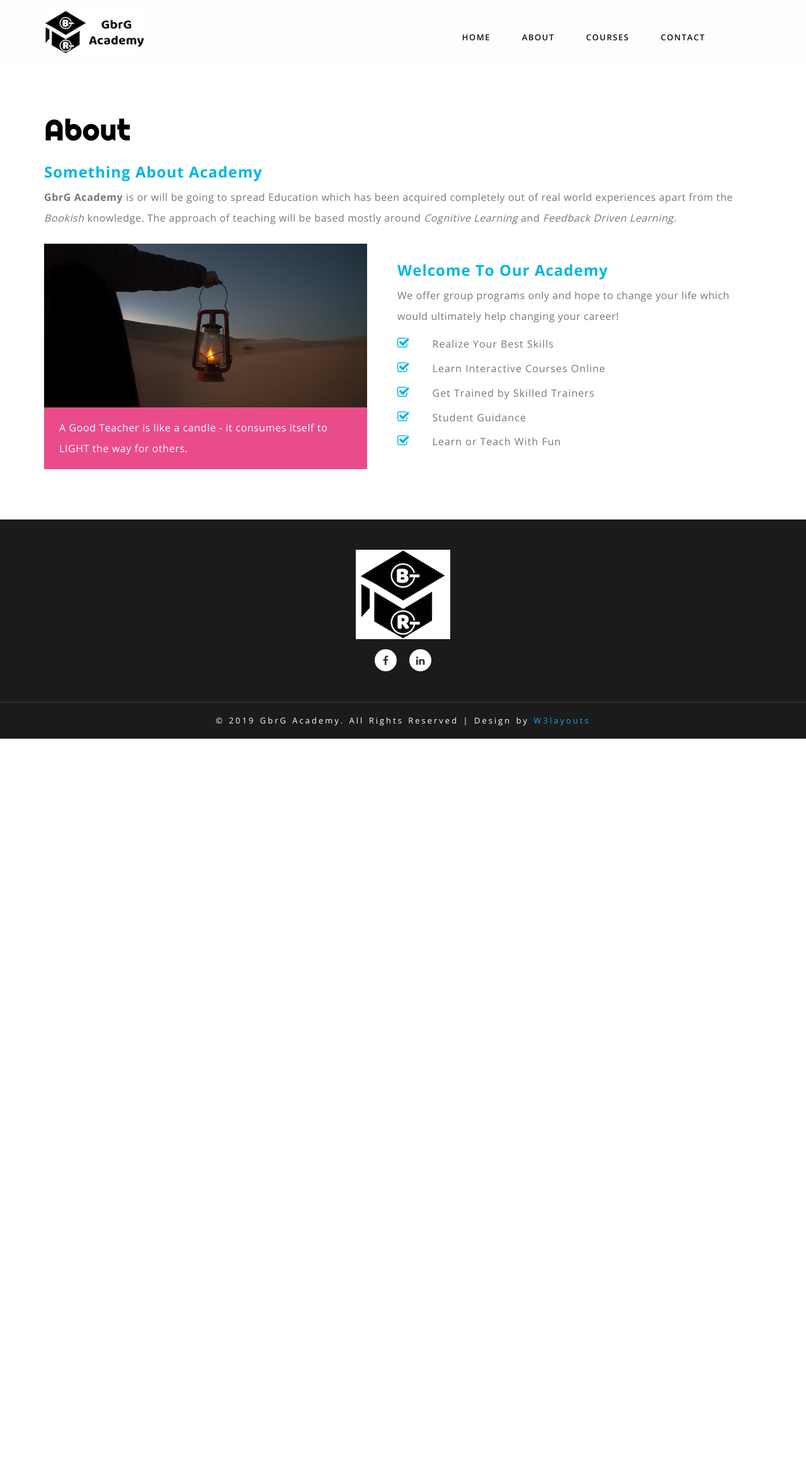
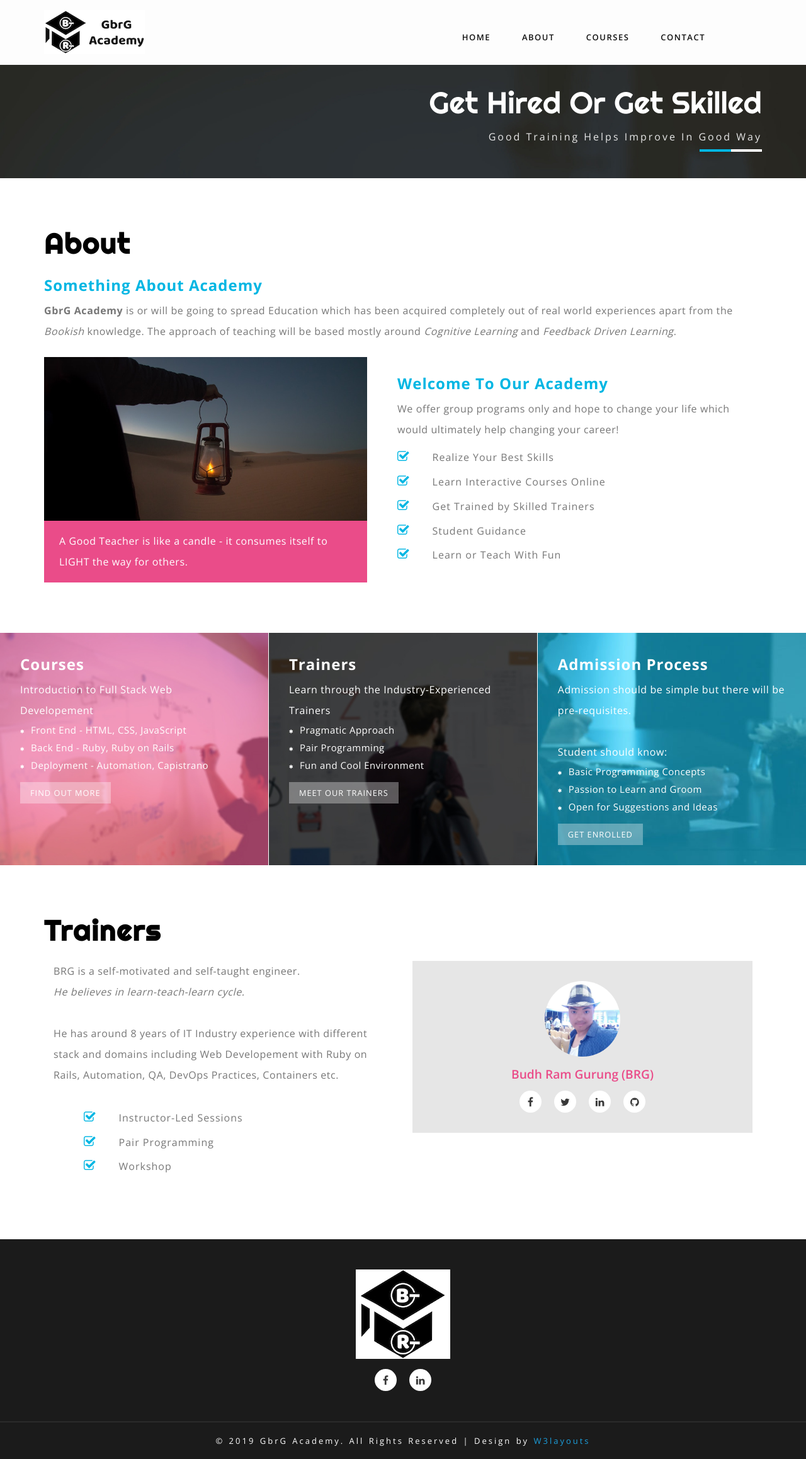
Before and after one commit to gbrgacademy/gbrgacademy.github.io, a Jekyll site: the page built from about.html, in a window 1280 px wide. Shown: the whole page at 63% size. Built offline with Jekyll 4.4.1, drawn with Linux system fonts in a browser that asks for light colours; before the commit the page ends 1173 px from its top, so only the background shows below that.

Commit message:
Updated About page with first trainer

```diff
--- a/_sass/site.scss
+++ b/_sass/site.scss
@@ -997,7 +997,7 @@ select#country1,
 
 .login-social-grids ul li a i.fa.fa-facebook,
 .login-social-grids ul li a i.fa.fa-twitter,
-.login-social-grids ul li a i.fa.fa-rss {
+.login-social-grids ul li a i.fa.fa-rss, {
 	height: 35px;
 	width: 35px;
 	border: solid 2px #212121;
@@ -1573,7 +1573,7 @@ h3.subheading-wthree {
 .team-left p:nth-child(even) {
 	background: #b5b5b5;
 	padding: .5em 1em;
-	text-align: right;
+	text-align: justify;
 	margin: 1em 0;
 	color: #fff;
 }
@@ -2598,7 +2598,8 @@ h2.typoh2 {
 
 .social-icons-agileits ul li a span.fa.fa-facebook,
 .social-icons-agileits ul li a span.fa.fa-twitter,
-.social-icons-agileits ul li a span.fa.fa-linkedin {
+.social-icons-agileits ul li a span.fa.fa-linkedin,
+.social-icons-agileits ul li a span.fa.fa-github {
 	height: 35px;
 	width: 35px;
 	background: #FFFFFF;
@@ -2627,7 +2628,12 @@ h2.typoh2 {
 }
 
 .social-icons-agileits ul li a span.fa.fa-linkedin:hover {
-	background: #dd4b39;
+	background: #0077B5;
+	color: #FFFFFF;
+}
+
+.social-icons-agileits ul li a span.fa.fa-github:hover {
+	background: #24292e;
 	color: #FFFFFF;
 }
 
--- a/about.html
+++ b/about.html
@@ -3,5 +3,90 @@ layout: default
 title: About
 permalink: /about/
 ---
+<div id="about-page">
 
-{% include about-trailer.html %}
+  {% include banner.html %}
+  {% include about-trailer.html %}
+
+  <!-- about-mid -->
+  <div class="about-mid">
+    <div class="mid-info">
+      <h3 class="subheading-wthree white-clr">Courses</h3>
+      <p class="paragraph-agileinfo white-clr">
+        Introduction to Full Stack Web Developement
+      </p>
+      <ul>
+        <li><span class="fa fa-asterisk" aria-hidden="true"></span>Front End - HTML, CSS, JavaScript</li>
+        <li><span class="fa fa-asterisk" aria-hidden="true"></span>Back End - Ruby, Ruby on Rails</li>
+        <li><span class="fa fa-asterisk" aria-hidden="true"></span>Deployment - Automation, Capistrano</li>
+      </ul>
+      <a href="/courses">Find out more</a>
+    </div>
+    <div class="mid-info">
+      <h3 class="subheading-wthree white-clr">Trainers</h3>
+      <p class="paragraph-agileinfo white-clr">
+        Learn through the Industry-Experienced Trainers
+      </p>
+      <ul>
+        <li><span class="fa fa-asterisk" aria-hidden="true"></span>Pragmatic Approach</li>
+        <li><span class="fa fa-asterisk" aria-hidden="true"></span>Pair Programming</li>
+        <li><span class="fa fa-asterisk" aria-hidden="true"></span>Fun and Cool Environment</li>
+      </ul>
+      <a href="#team" class="scroll">Meet our trainers</a>
+    </div>
+    <div class="mid-info">
+      <h3 class="subheading-wthree white-clr">Admission process</h3>
+      <p class="paragraph-agileinfo white-clr">
+        Admission should be simple but there will be pre-requisites.
+        <br><br>
+        Student should know:
+      </p>
+      <ul>
+        <li><span class="fa fa-asterisk" aria-hidden="true"></span>Basic Programming Concepts</li>
+        <li><span class="fa fa-asterisk" aria-hidden="true"></span>Passion to Learn and Groom</li>
+        <li><span class="fa fa-asterisk" aria-hidden="true"></span>Open for Suggestions and Ideas</li>
+      </ul>
+      <a href="/enroll">Get enrolled</a>
+    </div>
+  </div>
+  <!--// about-mid -->
+  <!-- Team -->
+  <div class="team-section" id="team">
+    <div class="container">
+      <h5 class="main-w3l-title">Trainers</h5>
+      <div class="col-md-6 team-left">
+        <p class="paragraph-agileinfo">
+          BRG is a self-motivated and self-taught engineer.
+          <br>
+          <i>He believes in learn-teach-learn cycle.</i>
+          <br>
+          <br>
+          He has around 8 years of IT Industry experience with different stack and domains
+          including Web Developement with Ruby on Rails, Automation, QA, DevOps Practices, Containers etc.
+        </p>
+        <div class="about-w3ls-right">
+          <ul>
+            <li><span class="fa fa-check-square-o" aria-hidden="true"></span></span>Instructor-Led Sessions</li>
+            <li><span class="fa fa-check-square-o" aria-hidden="true"></span></span>Pair Programming</li>
+            <li><span class="fa fa-check-square-o" aria-hidden="true"></span></span>Workshop</li>
+          </ul>
+        </div>
+      </div>
+      <div class="col-md-6 team-right">
+        <div class="col-md-12 col-sm-12 col-xs-12 team-grid">
+          <img class="team-img img-responsive" src="{{ site.baseurl }}/assets/images/t1.jpg" alt="">
+          <h6>Budh Ram Gurung (BRG)</h6>
+          <div class="social-icons-agileits">
+            <ul>
+              <li><a href="https://www.facebook.com/gorkhabrg/" target="_blank"><span class="fa fa-facebook"></span></a></li>
+              <li><a href="https://twitter.com/coolbrg/" target="_blank"><span class="fa fa-twitter"></span></a></li>
+              <li><a href="https://www.linkedin.com/in/coolbrg/" target="_blank"><span class="fa fa-linkedin"></span></a></li>
+              <li><a href="https://github.com/coolbrg/" target="_blank"><span class="fa fa-github"></span></a></li>
+            </ul>
+          </div>
+          <div class="clearfix"> </div>
+        </div>
+      </div>
+    </div>
+  </div>
+</div>
--- a/assets/css/custom.css
+++ b/assets/css/custom.css
@@ -20,3 +20,7 @@ header {
   color: #111;
   font-weight: 600;
 }
+
+#about-page .banner, #courses-page .banner {
+  min-height: 180px !important;
+}
--- a/assets/main.scss
+++ b/assets/main.scss
@@ -2,5 +2,5 @@
 # Only the main Sass file needs front matter (the dashes are enough)
 ---
 
-$baseurl: "{{ site.url}}";
+$baseurl: "{{ site.baseurl }}";
 @import "site";
```
Also changed, not shown: _includes/services-trailer.html (+10 -11 lines), courses.html (+7 -3 lines), assets/Screenshot 2019-02-14 at 8.21.59 AM.png (deleted), assets/images/m1.jpg (added), assets/images/m2.jpg (added), assets/images/m3.jpg (added), assets/images/t1.jpg (added), 3 other files.
